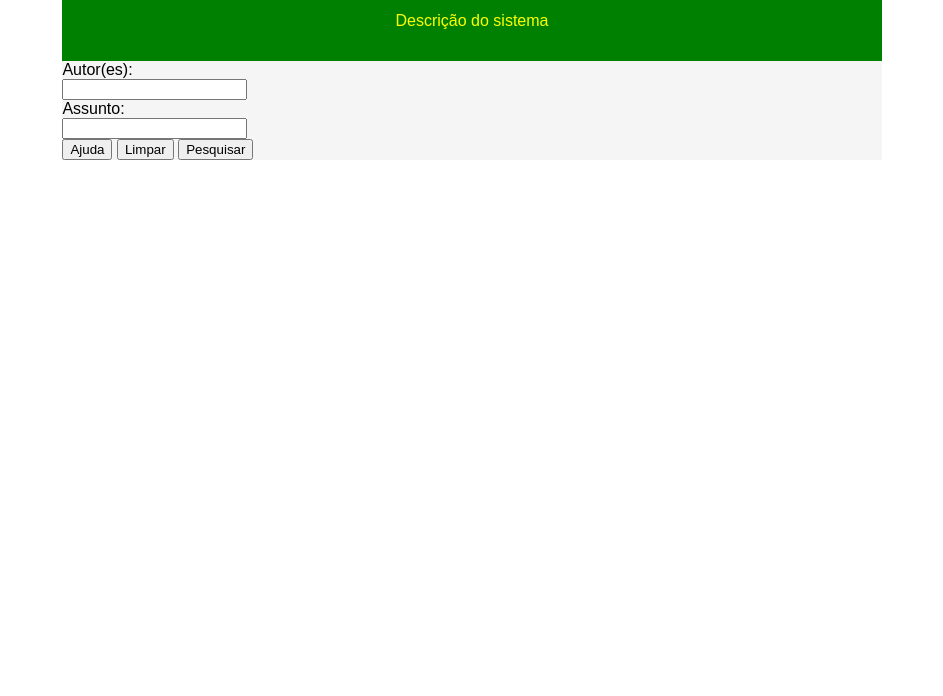
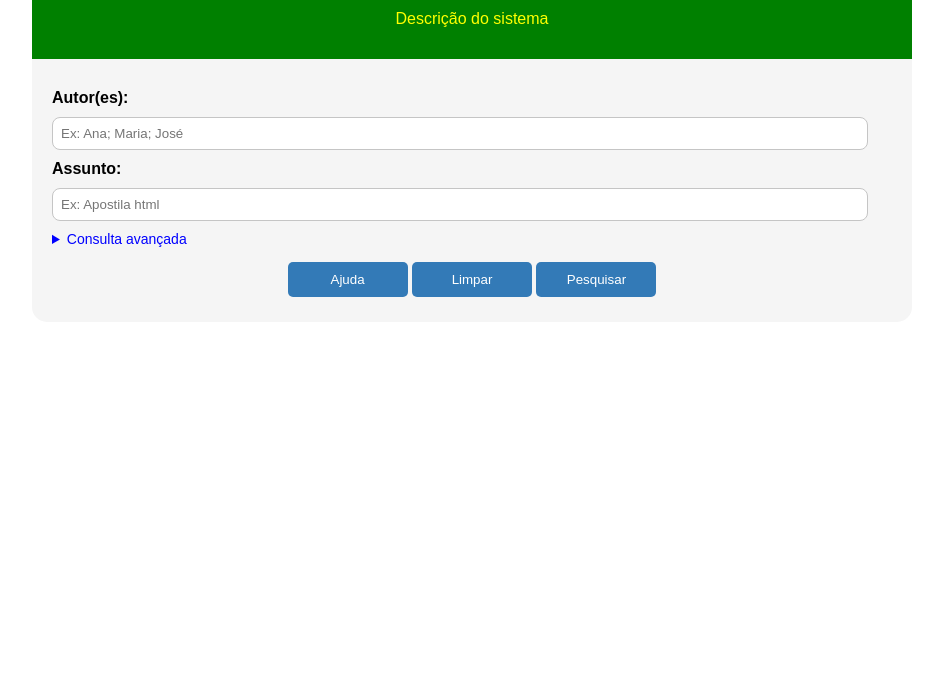
Before and after one commit to keilanerizza/busca_biblioteca, a plain HTML site: page index.html in a window 1280 px wide. Shown: the part 104-800 px from the top of the page, without its empty margins (168-1111 px from the left). Drawn offline with Linux system fonts and the light colour scheme.

Commit message:
Continuação da interface de pesquisa

```diff
--- a/css/style.css
+++ b/css/style.css
@@ -1,6 +1,6 @@
 body{
 	font-family: sans-serif;
-	margin: 2px 18%;
+	/*margin: 2px 18%;*/
 }
 
 header {
@@ -22,8 +22,67 @@ header p {
 
 section {
 	background-color: #F5F5F5;
+	padding: 20px;
+	border-radius: 0px 0px 15px 15px;
 }
 
 input[type="text"] {
+	width: 95%;
+	padding: 8px;
+	border-radius: 8px 8px 8px 8px;
+	border: 1px solid #c5c5c5;
+}
+
+label {
 	display: block;
+	font-weight: bold;
+	margin: 10px 0px 10px 0px;
 }
+
+.botoes {
+	text-align: center;
+	margin-top: 15px;
+}
+
+input[type="button"], input[type="reset"] {
+	background-color: rgb(51, 122, 183);
+	color: white;
+	padding: 10px;
+	border-radius: 5px;
+	border: 0px;
+}
+
+input[type="button"]:hover, input[type="reset"]:hover {
+	cursor: pointer;
+	background-color: rgb(40, 96, 144);
+}
+
+details {
+	margin-top: 10px;
+}
+
+details summary {
+	color: blue;
+	font-size: 14px;
+	cursor: pointer;
+}
+@media only screen and (min-width: 0px){
+	body{
+		margin: 0px 2px 0px 2px;
+	}
+
+	input[type="button"], input[type="reset"]{
+		width: 90%;
+		margin-bottom: 5px;
+	}
+}
+
+@media only screen and (min-width: 700px){
+	body{
+		margin: 0px 200px 0px 200px;
+	}
+
+	input[type="button"], input[type="reset"]{
+		width: 120px;
+	}
+}
--- a/index.html
+++ b/index.html
@@ -3,6 +3,7 @@
 <head>
 	<title>?????</title>
 	<link rel="stylesheet" type="text/css" href="css/style.css">
+	<meta name="viewport" content="width=device-width,initial-scale=1">
 </head>
 <body>
 	<header>
@@ -13,14 +14,22 @@
 	<section>
 		<form>
 			<label>Autor(es):</label>
-				<input type="text" name="">
+			<input type="text" name="" placeholder="Ex: Ana; Maria; José">
 
 			<label>Assunto:</label>
+			<input type="text" name="" placeholder="Ex: Apostila html">
+
+			<details>
+				<summary>Consulta avançada</summary>
+				<label>ISBN:</label>
 				<input type="text" name="">
+			</details>
 
+			<div class="botoes">
 				<input type="button" value="Ajuda">
-				<input type="button" value="Limpar">
+				<input type="reset" value="Limpar">
 				<input type="button" value="Pesquisar">
+			</div>
 		</form>
 	</section>
 </body>
```
Also changed, not shown: 1 other file. Lines whose indentation alone changed are shown as unchanged.
